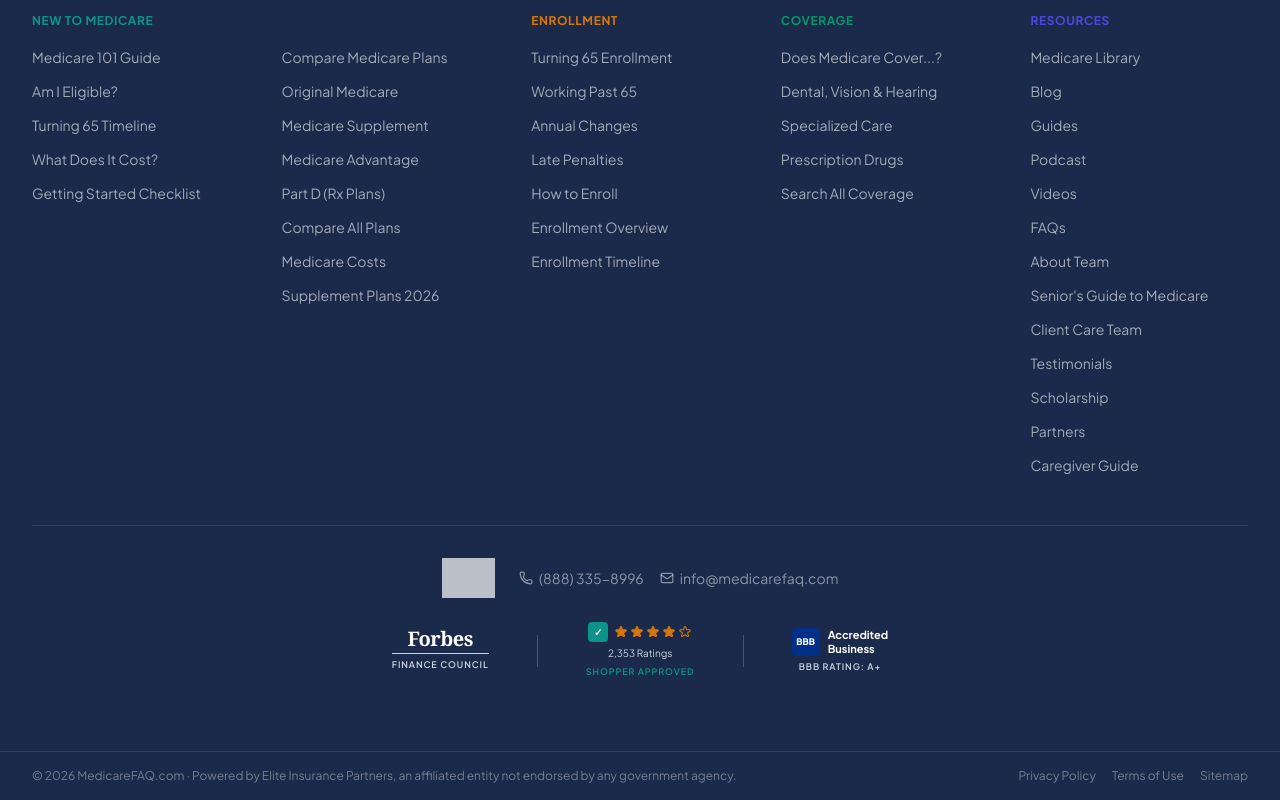
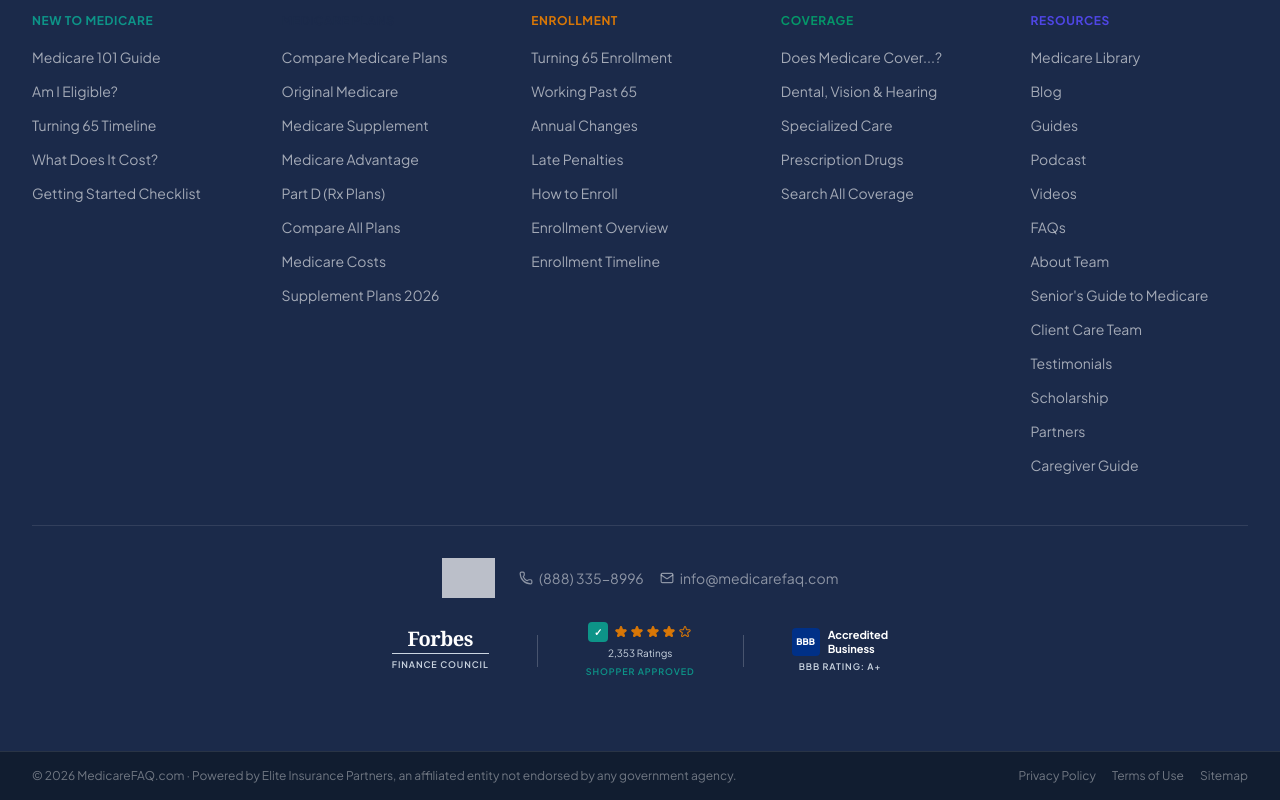
Before and after one commit to cboudreau-eip/medicarefaq-next, a Next.js app: page / in a window 1280 px wide. Shown: the part 4105-4905 px from the top of the page. Built offline with nearby package versions, Linux system fonts and the light colour scheme; grey boxes are pictures that could not be loaded.

Commit message:
style: darken footer bottom bar background to #111D30

```diff
--- a/src/components/Footer.tsx
+++ b/src/components/Footer.tsx
@@ -214,7 +214,7 @@ export default function Footer() {
         </div>
       </div>
       {/* Bottom bar */}
-      <div className="border-t border-white/10">
+      <div className="border-t border-white/10" style={{ backgroundColor: "#111D30" }}>
         <div className="container py-4 flex flex-col sm:flex-row items-center justify-between gap-3 text-xs text-white/40">
           <p>
             &copy; 2026 MedicareFAQ.com &middot; Powered by Elite Insurance Partners, an
```
